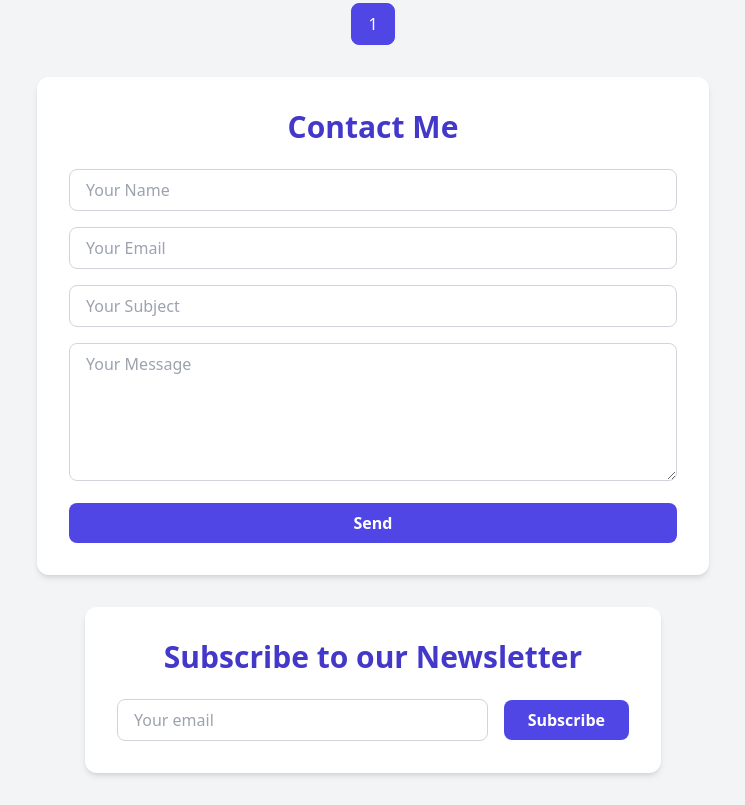
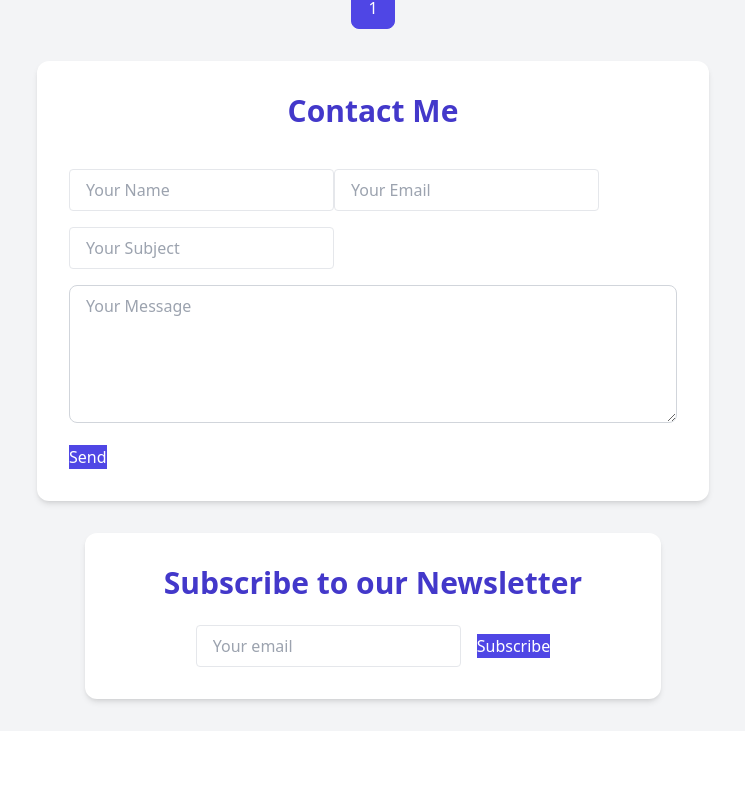
Before and after one commit to Sitholezw/my-blog, a React (Create React App) app: page / in a window 1280 px wide. Shown: the part 669-1474 px from the top of the page, without its empty margins (267-1012 px from the left). After the commit the page ends 1400 px from the top, so only its background shows below. Built offline with nearby package versions, Linux system fonts and the light colour scheme.

Commit message:
Added background consistant colors to different forms

```diff
--- a/src/components/BlogList.js
+++ b/src/components/BlogList.js
@@ -5,8 +5,8 @@ const BlogList = ({ posts, openModal }) => (
     {posts.map((post) => (
       <article
         key={post.id}
-        className="bg-white shadow-md rounded-xl overflow-hidden transition-transform hover:scale-[1.02]"
-
+        //className="bg-white shadow-md rounded-xl overflow-hidden transition-transform hover:scale-[1.02]"
+        className="bg-white dark:bg-gray-800 dark:text-white shadow-md rounded-xl overflow-hidden transition-transform hover:scale-[1.02]"
       >
         <img
           src={post.image}
@@ -18,7 +18,7 @@ const BlogList = ({ posts, openModal }) => (
           <p className="text-gray-700 mb-4">{post.content}</p>
           <button
             onClick={() => openModal(post)}
-            className="bg-indigo-600 hover:bg-indigo-700 text-white px-4 py-2 rounded-lg transition"
+            className="bg-indigo-600 hover:bg-indigo-700 text-white dark:bg-indigo-500 dark:hover:bg-indigo-600"
           >
             Read More
           </button>
--- a/src/components/ContactForm.js
+++ b/src/components/ContactForm.js
@@ -12,7 +12,7 @@ const ContactForm = () => {
   };
 
   return (
-    <section className="bg-white p-8 rounded-xl shadow-md max-w-2xl mx-auto">
+    <section className="bg-white dark:bg-gray-800 text-gray-800 dark:text-white p-8 rounded-xl shadow-md max-w-2xl mx-auto">
       <h2 className="text-3xl font-bold mb-6 text-center text-indigo-700">Contact Me</h2>
       <form onSubmit={sendEmail} className="space-y-4">
         <input
@@ -20,21 +20,21 @@ const ContactForm = () => {
           name="user_name"
           placeholder="Your Name"
           required
-          className="w-full border border-gray-300 px-4 py-2 rounded-lg focus:outline-none focus:ring-2 focus:ring-indigo-500"
+           className="bg-white dark:bg-gray-700 text-gray-800 dark:text-white border dark:border-gray-600 px-4 py-2 rounded"
         />
         <input
           type="email"
           name="user_email"
           placeholder="Your Email"
           required
-          className="w-full border border-gray-300 px-4 py-2 rounded-lg focus:outline-none focus:ring-2 focus:ring-indigo-500"
+           className="bg-white dark:bg-gray-700 text-gray-800 dark:text-white border dark:border-gray-600 px-4 py-2 rounded"
         />
         <input
           type="text"
           name="user_subject"
           placeholder="Your Subject"
           required
-          className="w-full border border-gray-300 px-4 py-2 rounded-lg focus:outline-none focus:ring-2 focus:ring-indigo-500"
+          className="bg-white dark:bg-gray-700 text-gray-800 dark:text-white border dark:border-gray-600 px-4 py-2 rounded"
         />
         <textarea
           name="message"
@@ -45,7 +45,7 @@ const ContactForm = () => {
         ></textarea>
         <button
           type="submit"
-          className="w-full bg-indigo-600 hover:bg-indigo-700 text-white py-2 rounded-lg transition font-semibold"
+           className="bg-indigo-600 hover:bg-indigo-700 text-white dark:bg-indigo-500 dark:hover:bg-indigo-600"
         >
           Send
         </button>
--- a/src/components/NewsletterForm.js
+++ b/src/components/NewsletterForm.js
@@ -16,11 +16,11 @@ const NewsletterForm = () => (
         name="EMAIL"
         placeholder="Your email"
         required
-        className="w-full sm:w-auto flex-1 px-4 py-2 border border-gray-300 rounded-lg focus:outline-none focus:ring-2 focus:ring-indigo-500"
+         className="bg-white dark:bg-gray-700 text-gray-800 dark:text-white border dark:border-gray-600 px-4 py-2 rounded"
       />
       <button
         type="submit"
-        className="bg-indigo-600 hover:bg-indigo-700 text-white px-6 py-2 rounded-lg transition font-semibold"
+       className="bg-indigo-600 hover:bg-indigo-700 text-white dark:bg-indigo-500 dark:hover:bg-indigo-600"
       >
         Subscribe
       </button>
```
